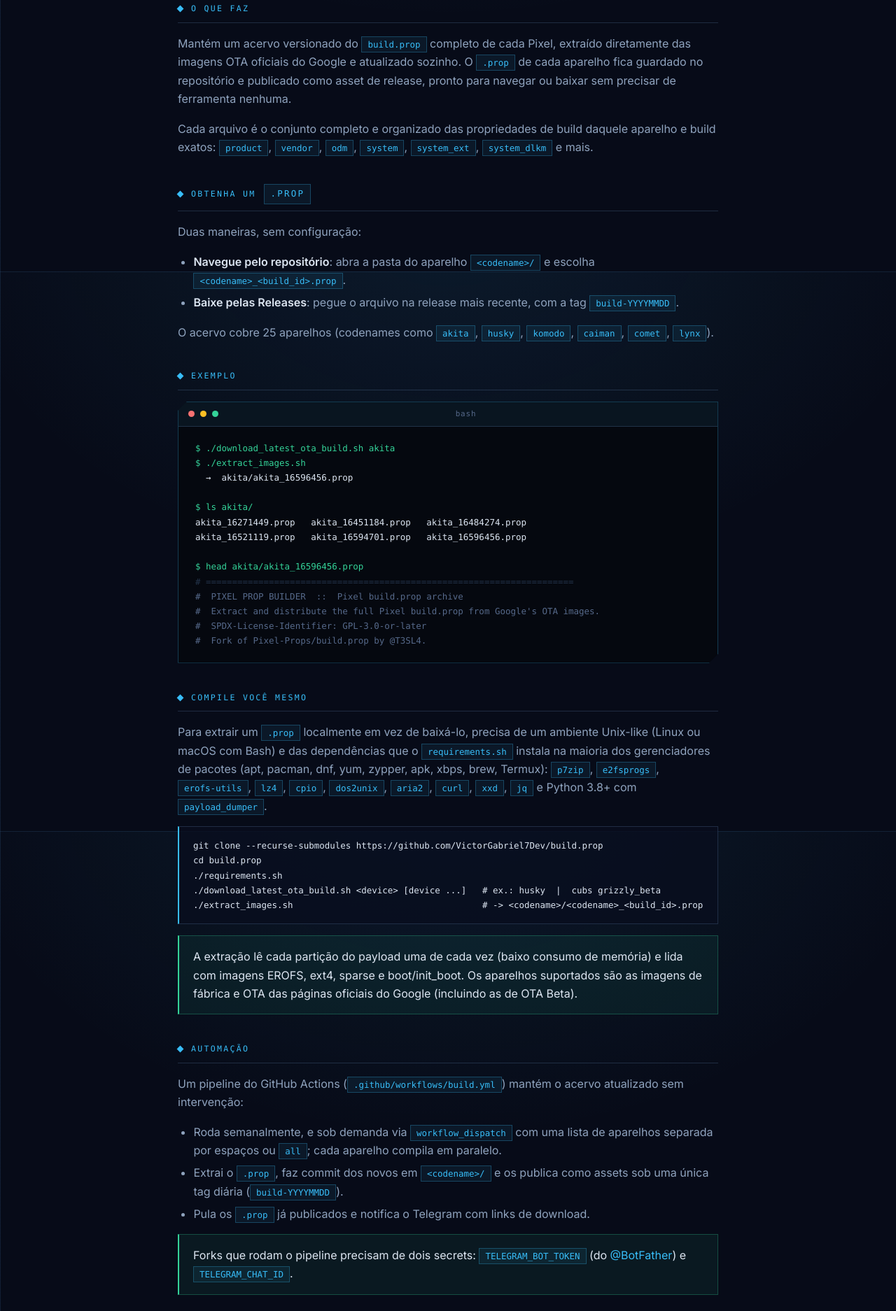
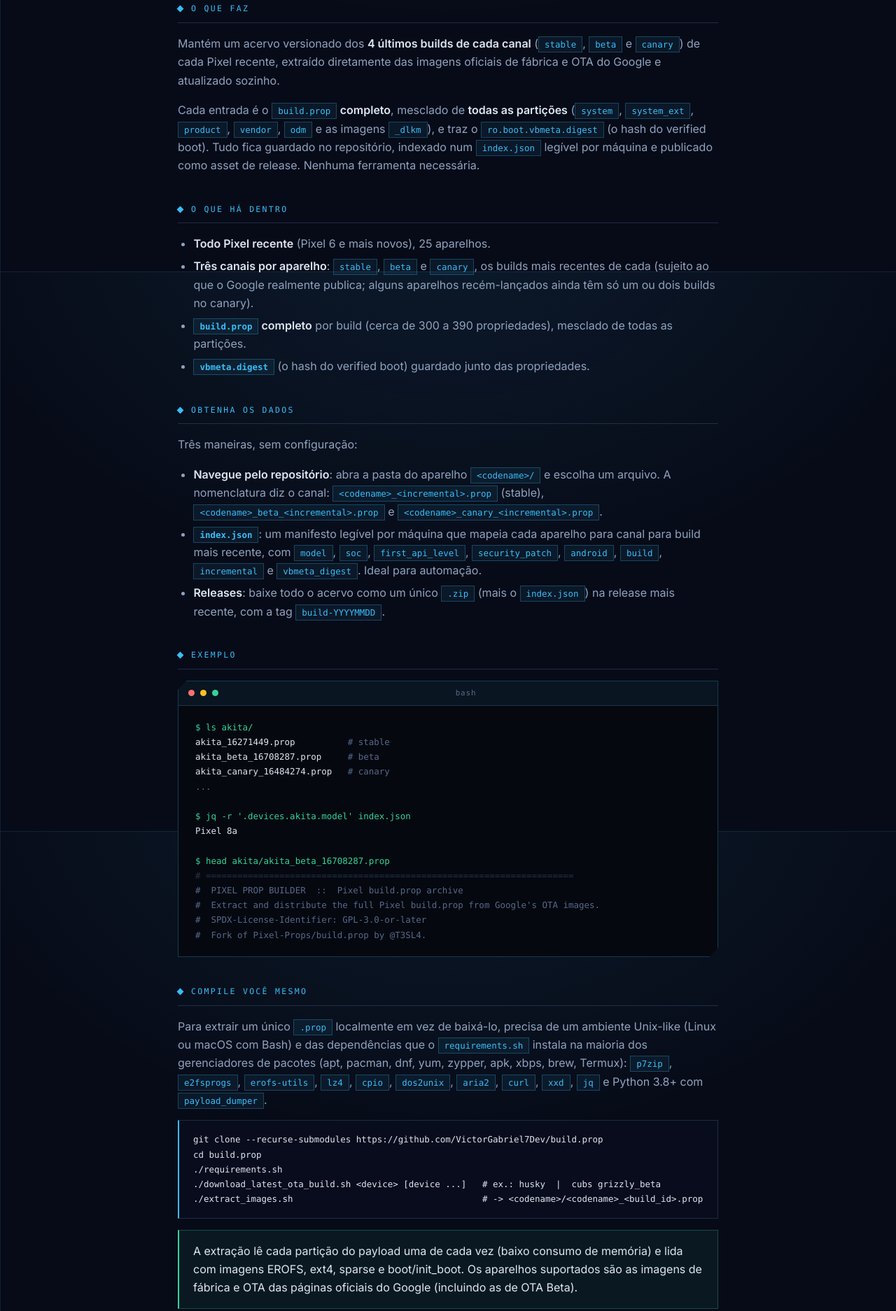
Before and after one commit to inova-mind/victorgabriel.dev, a plain HTML site: page projetos/build.prop/index.html in a window 1280 px wide. Shown: the part 412-2286 px from the top of the page at 70% size. Drawn offline with Linux system fonts and the light colour scheme.

Commit message:
Atualiza o espelho do conteúdo servido por https://victorgabriel.dev/
Captura feita por HTTP público e anônimo, sem cookie e sem sessão: o que
está aqui é exatamente o que o servidor entrega a um visitante. Ver
`_manifesto.json` para a URL, o status e o sha256 de cada arquivo.

Commit automático do espelho-github (inova-cloud/scripts/espelho-github/).

```diff
--- a/projetos/build.prop/index.html
+++ b/projetos/build.prop/index.html
@@ -5,8 +5,8 @@
   <meta name="viewport" content="width=device-width, initial-scale=1.0">
 
   <title>Pixel Prop Builder · build.prop de todo Pixel, direto das OTA | Victor Gabriel</title>
-  <meta name="description" content="Acervo navegável e atualizado automaticamente do build.prop completo de cada Pixel, extraído direto das imagens OTA oficiais do Google e publicado como asset de release.">
-  <meta name="keywords" content="build.prop, Pixel, OTA, Android, imagem de fábrica, factory image, codename, ro.build, device props, Google OTA, payload dumper, EROFS, Pixel Prop Builder, Victor Gabriel Dev, Victor Gabriel Desenvolvedor, Victor Gabriel Linux, Victor Gabriel Android, Inovamind Dev">
+  <meta name="description" content="Acervo navegável e auto-atualizado do build.prop completo de cada Pixel (todas as partições + vbmeta.digest), nos canais stable, beta e canary, extraído das imagens oficiais do Google e indexado em index.json.">
+  <meta name="keywords" content="build.prop, Pixel, OTA, Android, imagem de fábrica, factory image, codename, canary, beta, stable, vbmeta, index.json, ro.build, security_patch, device props, Google OTA, payload dumper, EROFS, Pixel Prop Builder, Victor Gabriel Dev, Victor Gabriel Linux, Victor Gabriel Android, Inovamind Dev">
   <meta name="author" content="Victor Gabriel">
   <meta name="robots" content="index, follow">
   <link rel="canonical" href="https://victorgabriel.dev/projetos/build.prop/">
@@ -14,14 +14,14 @@
   <meta property="og:type"        content="website">
   <meta property="og:url"         content="https://victorgabriel.dev/projetos/build.prop/">
   <meta property="og:title"       content="Pixel Prop Builder · build.prop de todo Pixel, direto das OTA">
-  <meta property="og:description" content="Acervo versionado e auto-atualizado do build.prop completo de cada Pixel, extraído direto das imagens OTA oficiais do Google.">
+  <meta property="og:description" content="Acervo versionado e auto-atualizado do build.prop completo de cada Pixel (todas as partições + vbmeta.digest), nos canais stable, beta e canary, das imagens oficiais do Google.">
   <meta property="og:image"       content="https://victorgabriel.dev/paz-amor-e-coding.jpg">
   <meta property="og:locale"      content="pt_BR">
   <meta property="og:site_name"   content="Victor Gabriel">
 
   <meta name="twitter:card"        content="summary">
   <meta name="twitter:title"       content="Pixel Prop Builder · build.prop de todo Pixel, direto das OTA">
-  <meta name="twitter:description" content="Acervo versionado e auto-atualizado do build.prop completo de cada Pixel, extraído das imagens OTA oficiais do Google.">
+  <meta name="twitter:description" content="Acervo versionado do build.prop completo de cada Pixel (todas as partições + vbmeta.digest), nos canais stable, beta e canary, das imagens oficiais do Google.">
   <meta name="twitter:image"       content="https://victorgabriel.dev/paz-amor-e-coding.jpg">
 
   <script type="application/ld+json">
@@ -29,7 +29,7 @@
     "@context": "https://schema.org",
     "@type": "SoftwareApplication",
     "name": "Pixel Prop Builder",
-    "description": "Acervo navegável e atualizado automaticamente do build.prop completo de cada Pixel, extraído direto das imagens OTA oficiais do Google e publicado como asset de release.",
+    "description": "Acervo navegável e auto-atualizado do build.prop completo de cada Pixel (todas as partições e ro.boot.vbmeta.digest), nos canais stable, beta e canary, extraído das imagens oficiais do Google e indexado em index.json.",
     "applicationCategory": "DeveloperApplication",
     "operatingSystem": "Linux, macOS",
     "programmingLanguage": "Shell",
@@ -79,14 +79,14 @@
       </div>
 
       <h1>Pixel Prop Builder</h1>
-      <p class="tagline">Acervo navegável e atualizado automaticamente do <code>build.prop</code> completo de cada Pixel, direto das imagens OTA oficiais do Google.</p>
+      <p class="tagline">Acervo navegável e atualizado automaticamente do <code>build.prop</code> completo de cada Pixel, direto das imagens oficiais do Google.</p>
 
       <div class="meta-badges">
         <span class="badge green">Shell</span>
         <span class="badge cyan">Auto-atualizado</span>
         <span class="badge yellow">GPL-3.0-or-later</span>
         <span class="badge">Android · Pixel</span>
-        <span class="badge">GitHub Actions</span>
+        <span class="badge">stable · beta · canary</span>
       </div>
 
       <div class="header-links">
@@ -100,33 +100,57 @@
       <section>
         <h2>O que faz</h2>
         <p>
-          Mantém um acervo versionado do <code>build.prop</code> completo de cada Pixel, extraído
-          diretamente das imagens OTA oficiais do Google e atualizado sozinho. O <code>.prop</code>
-          de cada aparelho fica guardado no repositório e publicado como asset de release, pronto
-          para navegar ou baixar sem precisar de ferramenta nenhuma.
+          Mantém um acervo versionado dos <strong>4 últimos builds de cada canal</strong>
+          (<code>stable</code>, <code>beta</code> e <code>canary</code>) de cada Pixel recente,
+          extraído diretamente das imagens oficiais de fábrica e OTA do Google e atualizado sozinho.
         </p>
         <p>
-          Cada arquivo é o conjunto completo e organizado das propriedades de build daquele aparelho
-          e build exatos: <code>product</code>, <code>vendor</code>, <code>odm</code>,
-          <code>system</code>, <code>system_ext</code>, <code>system_dlkm</code> e mais.
+          Cada entrada é o <code>build.prop</code> <strong>completo</strong>, mesclado de
+          <strong>todas as partições</strong> (<code>system</code>, <code>system_ext</code>,
+          <code>product</code>, <code>vendor</code>, <code>odm</code> e as imagens <code>_dlkm</code>),
+          e traz o <code>ro.boot.vbmeta.digest</code> (o hash do verified boot). Tudo fica guardado no
+          repositório, indexado num <code>index.json</code> legível por máquina e publicado como asset
+          de release. Nenhuma ferramenta necessária.
         </p>
       </section>
 
       <section>
-        <h2>Obtenha um <code>.prop</code></h2>
-        <p>Duas maneiras, sem configuração:</p>
+        <h2>O que há dentro</h2>
+        <ul>
+          <li><strong>Todo Pixel recente</strong> (Pixel 6 e mais novos), 25 aparelhos.</li>
+          <li><strong>Três canais por aparelho</strong>: <code>stable</code>, <code>beta</code> e
+              <code>canary</code>, os builds mais recentes de cada (sujeito ao que o Google realmente
+              publica; alguns aparelhos recém-lançados ainda têm só um ou dois builds no canary).</li>
+          <li><strong><code>build.prop</code> completo</strong> por build (cerca de 300 a 390
+              propriedades), mesclado de todas as partições.</li>
+          <li><strong><code>vbmeta.digest</code></strong> (o hash do verified boot) guardado junto das
+              propriedades.</li>
+        </ul>
+      </section>
+
+      <section>
+        <h2>Obtenha os dados</h2>
+        <p>Três maneiras, sem configuração:</p>
         <ul>
           <li>
             <strong>Navegue pelo repositório</strong>: abra a pasta do aparelho
-            <code>&lt;codename&gt;/</code> e escolha <code>&lt;codename&gt;_&lt;build_id&gt;.prop</code>.
+            <code>&lt;codename&gt;/</code> e escolha um arquivo. A nomenclatura diz o canal:
+            <code>&lt;codename&gt;_&lt;incremental&gt;.prop</code> (stable),
+            <code>&lt;codename&gt;_beta_&lt;incremental&gt;.prop</code> e
+            <code>&lt;codename&gt;_canary_&lt;incremental&gt;.prop</code>.
           </li>
           <li>
-            <strong>Baixe pelas Releases</strong>: pegue o arquivo na release mais recente,
-            com a tag <code>build-YYYYMMDD</code>.
+            <strong><code>index.json</code></strong>: um manifesto legível por máquina que mapeia cada
+            aparelho para canal para build mais recente, com <code>model</code>, <code>soc</code>,
+            <code>first_api_level</code>, <code>security_patch</code>, <code>android</code>,
+            <code>build</code>, <code>incremental</code> e <code>vbmeta_digest</code>. Ideal para
+            automação.
+          </li>
+          <li>
+            <strong>Releases</strong>: baixe todo o acervo como um único <code>.zip</code> (mais o
+            <code>index.json</code>) na release mais recente, com a tag <code>build-YYYYMMDD</code>.
           </li>
         </ul>
-        <p>O acervo cobre 25 aparelhos (codenames como <code>akita</code>, <code>husky</code>,
-           <code>komodo</code>, <code>caiman</code>, <code>comet</code>, <code>lynx</code>).</p>
       </section>
 
       <section>
@@ -138,15 +162,16 @@
             <div class="dot dot-g"></div>
             <span class="terminal-title">bash</span>
           </div>
-          <pre><span class="t-cmd">$ ./download_latest_ota_build.sh akita</span>
-<span class="t-cmd">$ ./extract_images.sh</span>
-  →  akita/akita_16596456.prop
+          <pre><span class="t-cmd">$ ls akita/</span>
+akita_16271449.prop          <span class="t-label"># stable</span>
+akita_beta_16708287.prop     <span class="t-label"># beta</span>
+akita_canary_16484274.prop   <span class="t-label"># canary</span>
+<span class="t-label">...</span>
 
-<span class="t-cmd">$ ls akita/</span>
-akita_16271449.prop   akita_16451184.prop   akita_16484274.prop
-akita_16521119.prop   akita_16594701.prop   akita_16596456.prop
+<span class="t-cmd">$ jq -r '.devices.akita.model' index.json</span>
+Pixel 8a
 
-<span class="t-cmd">$ head akita/akita_16596456.prop</span>
+<span class="t-cmd">$ head akita/akita_beta_16708287.prop</span>
 <span class="t-sep"># ======================================================================</span>
 <span class="t-label">#  PIXEL PROP BUILDER  ::  Pixel build.prop archive</span>
 <span class="t-label">#  Extract and distribute the full Pixel build.prop from Google's OTA images.</span>
@@ -158,12 +183,12 @@ akita_16521119.prop   akita_16594701.prop   akita_16596456.prop
       <section>
         <h2>Compile você mesmo</h2>
         <p>
-          Para extrair um <code>.prop</code> localmente em vez de baixá-lo, precisa de um ambiente
-          Unix-like (Linux ou macOS com Bash) e das dependências que o <code>requirements.sh</code>
-          instala na maioria dos gerenciadores de pacotes (apt, pacman, dnf, yum, zypper, apk, xbps,
-          brew, Termux): <code>p7zip</code>, <code>e2fsprogs</code>, <code>erofs-utils</code>,
-          <code>lz4</code>, <code>cpio</code>, <code>dos2unix</code>, <code>aria2</code>,
-          <code>curl</code>, <code>xxd</code>, <code>jq</code> e Python 3.8+ com
+          Para extrair um único <code>.prop</code> localmente em vez de baixá-lo, precisa de um
+          ambiente Unix-like (Linux ou macOS com Bash) e das dependências que o
+          <code>requirements.sh</code> instala na maioria dos gerenciadores de pacotes (apt, pacman,
+          dnf, yum, zypper, apk, xbps, brew, Termux): <code>p7zip</code>, <code>e2fsprogs</code>,
+          <code>erofs-utils</code>, <code>lz4</code>, <code>cpio</code>, <code>dos2unix</code>,
+          <code>aria2</code>, <code>curl</code>, <code>xxd</code>, <code>jq</code> e Python 3.8+ com
           <code>payload_dumper</code>.
         </p>
         <pre>git clone --recurse-submodules https://github.com/VictorGabriel7Dev/build.prop
@@ -181,21 +206,17 @@ cd build.prop
       <section>
         <h2>Automação</h2>
         <p>
-          Um pipeline do GitHub Actions (<code>.github/workflows/build.yml</code>) mantém o acervo
-          atualizado sem intervenção:
+          O acervo se mantém atualizado sozinho: conforme o Google publica novos builds, eles são
+          extraídos (completos, todas as partições, com <code>vbmeta.digest</code>), os novos
+          <code>.prop</code> entram em <code>&lt;codename&gt;/</code>, o <code>index.json</code> é
+          atualizado e uma release datada (<code>build-YYYYMMDD</code>) é criada para notificar quem
+          acompanha a cada leva.
         </p>
-        <ul>
-          <li>Roda semanalmente, e sob demanda via <code>workflow_dispatch</code> com uma lista de
-              aparelhos separada por espaços ou <code>all</code>; cada aparelho compila em paralelo.</li>
-          <li>Extrai o <code>.prop</code>, faz commit dos novos em <code>&lt;codename&gt;/</code> e os
-              publica como assets sob uma única tag diária (<code>build-YYYYMMDD</code>).</li>
-          <li>Pula os <code>.prop</code> já publicados e notifica o Telegram com links de download.</li>
-        </ul>
-        <div class="callout">
-          Forks que rodam o pipeline precisam de dois secrets:
-          <code>TELEGRAM_BOT_TOKEN</code> (do <a href="https://t.me/BotFather">@BotFather</a>) e
-          <code>TELEGRAM_CHAT_ID</code>.
-        </div>
+        <p>
+          Um <code>.github/workflows/build.yml</code> genérico e sob demanda
+          (<code>workflow_dispatch</code>) fica disponível como alternativa manual para compilar o
+          <code>.prop</code> mais recente de um aparelho.
+        </p>
       </section>
 
       <section>
```
Also changed, not shown: sitemap.xml (+6 -6 lines), humans.txt.
